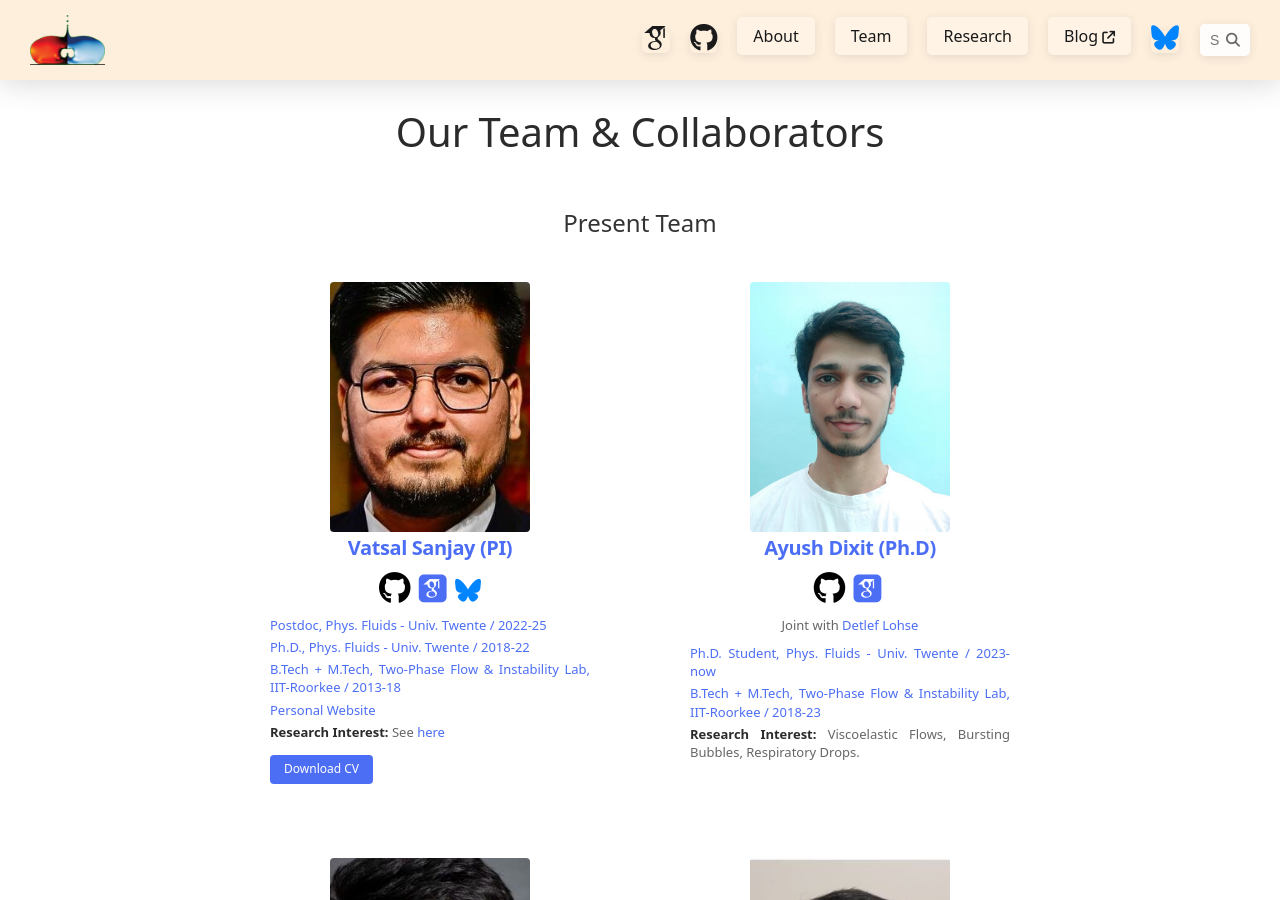
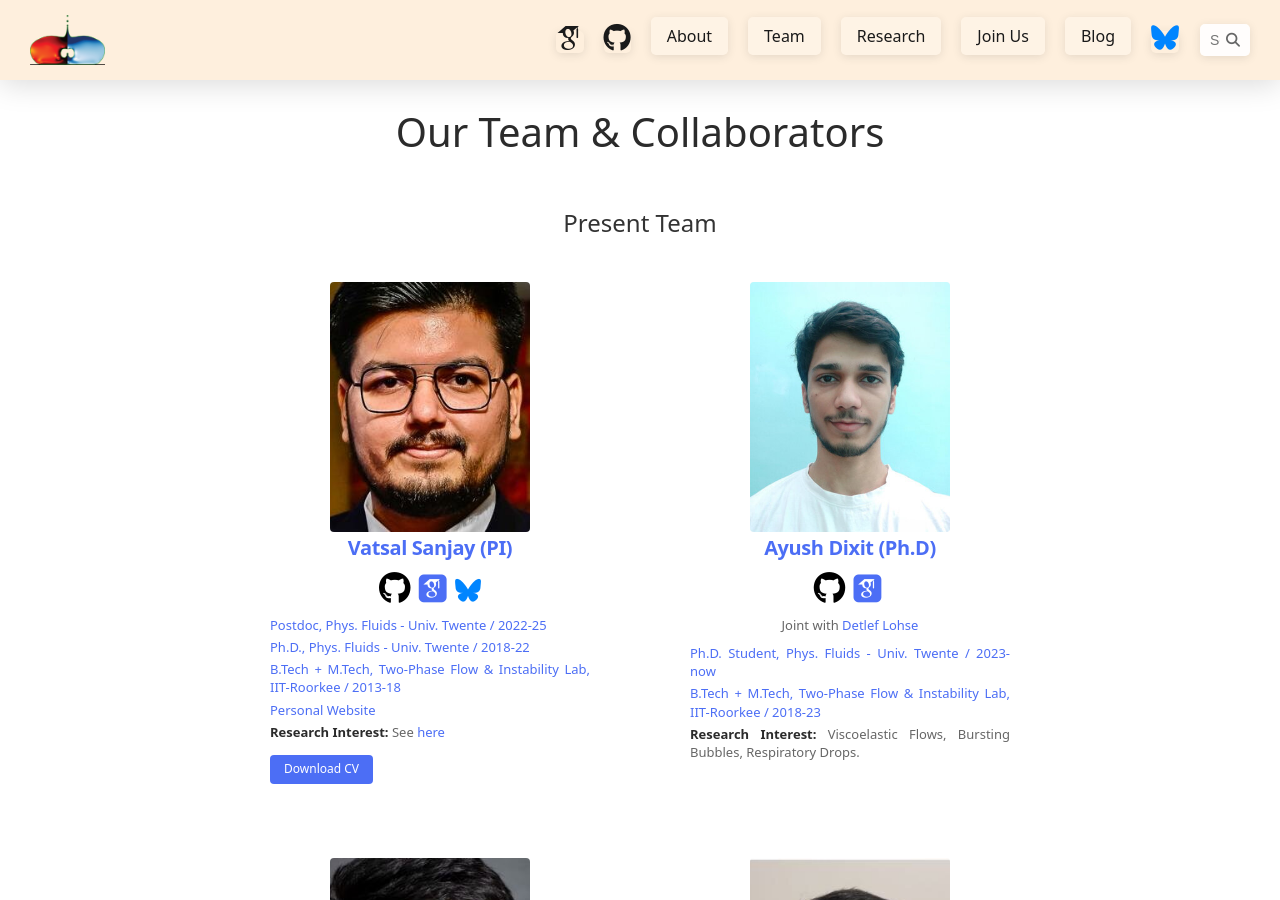
Before and after one commit to comphy-lab/comphy-lab.github.io, a Jekyll site: the page built from _team/index.md, in a window 1280 px wide and 900 px high. Built offline with Jekyll 4.4.1, drawn with Linux system fonts in a browser that asks for light colours; some web fonts are replaced; comment, search, counter and statistics services are not loaded.

Commit message:
🔖 feat: Update navigation links and blog badge
This commit updates the navigation links and the blog badge in the website. The
changes include:

- Removing the "target="_blank"" attribute from the blog link, as it is not
  necessary for the website's functionality.
- Adding a "Join Us" link to the navigation menu, providing a clear path for
  users to learn about opportunities to join the lab.
- Updating the blog badge in the README.md file to reflect the correct URL for
  the lab's blog.

These changes improve the user experience by making the navigation more
intuitive and providing a direct link to the lab's blog.

```diff
--- a/_layouts/default.html
+++ b/_layouts/default.html
@@ -121,7 +121,7 @@
           <li><a href="/team/">Team</a></li>
           <li><a href="/research">Research</a></li>
           <li><a href="/join">Join Us</a></li>
-          <li><a href="https://blogs.comphy-lab.org/" target="_blank">Blog <i class="fa-solid fa-arrow-up-right-from-square" style="font-size: 0.8em;"></i></a></li>
+          <li><a href="https://blogs.comphy-lab.org/">Blog</a></li>
 <li style="background: none;"><a href="https://bsky.app/profile/comphy-lab.org" style="background: none; padding: 0;"><i class="fa-brands fa-bluesky" style="font-size: 1.75em; color: #0085ff;"></i></a></li>
           <!-- Search Container -->
           <li class="search-container">
--- a/_layouts/research.html
+++ b/_layouts/research.html
@@ -177,7 +177,8 @@
           <li><a href="/#about">About</a></li>
           <li><a href="/team">Team</a></li>
           <li><a href="/research">Research</a></li>
-          <li><a href="https://blogs.comphy-lab.org/" target="_blank">Blog <i class="fa-solid fa-arrow-up-right-from-square" style="font-size: 0.8em;"></i></a></li>
+          <li><a href="/join">Join Us</a></li>
+          <li><a href="https://blogs.comphy-lab.org/">Blog</a></li>
           <li style="background: none;"><a href="https://bsky.app/profile/comphy-lab.org" style="background: none; padding: 0;"><i class="fa-brands fa-bluesky" style="font-size: 1.75em; color: #0085ff;"></i></a></li>
           <!-- Search Container -->
           <li class="search-container">
--- a/_layouts/team.html
+++ b/_layouts/team.html
@@ -95,7 +95,8 @@
           <li><a href="/#about">About</a></li>
           <li><a href="/team">Team</a></li>
           <li><a href="/research">Research</a></li>
-          <li><a href="https://blogs.comphy-lab.org/" target="_blank">Blog <i class="fa-solid fa-arrow-up-right-from-square" style="font-size: 0.8em;"></i></a></li>
+          <li><a href="/join">Join Us</a></li>
+          <li><a href="https://blogs.comphy-lab.org/">Blog</a></li>
           <li style="background: none;"><a href="https://bsky.app/profile/comphy-lab.org" style="background: none; padding: 0;"><i class="fa-brands fa-bluesky" style="font-size: 1.75em; color: #0085ff;"></i></a></li>
           <!-- Search Container -->
           <li class="search-container">
```
Also changed, not shown: README.md.
